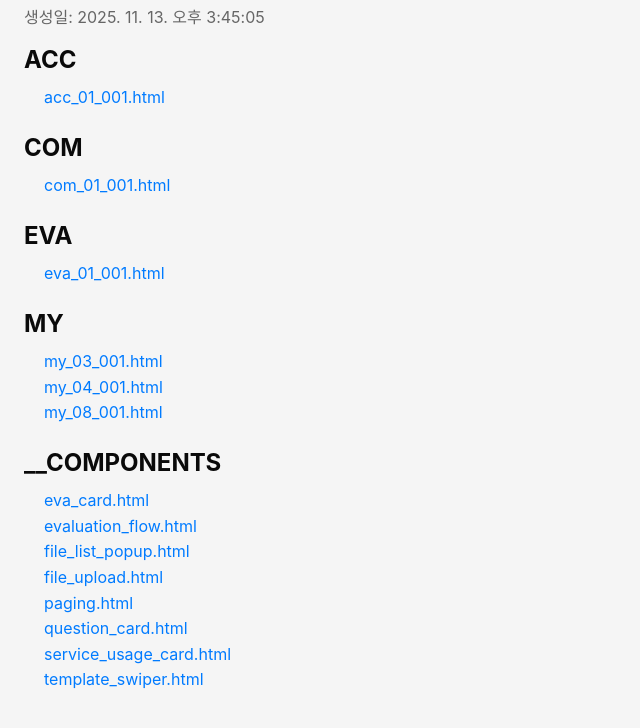
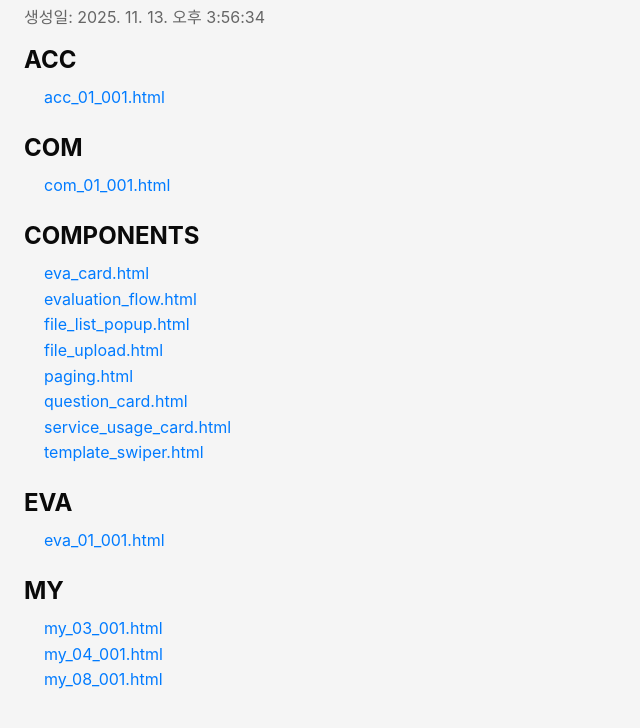
Before and after one commit to Pyo-hogeun/stich, a website: page pages/index.html in a window 1280 px wide. Shown: the part 78-806 px from the top of the page, without its empty margins (0-640 px from the left). Drawn offline with Linux system fonts and the light colour scheme.

Commit message:
refact : 폴더명

```diff
--- a/pages/index.html
+++ b/pages/index.html
@@ -17,5 +17,5 @@
 </head>
 <body>
   <h1>STICH HTML 파일 목록</h1>
-  <div style="color:#666;margin-bottom:10px;">생성일: 2025. 11. 13. 오후 3:45:05</div>
-<section class="category"><h2>ACC</h2><ul><li><a href="./ACC/acc_01_001.html" target="_blank">acc_01_001.html</a></li></ul></section><section class="category"><h2>COM</h2><ul><li><a href="./COM/com_01_001.html" target="_blank">com_01_001.html</a></li></ul></section><section class="category"><h2>EVA</h2><ul><li><a href="./EVA/eva_01_001.html" target="_blank">eva_01_001.html</a></li></ul></section><section class="category"><h2>MY</h2><ul><li><a href="./MY/my_03_001.html" target="_blank">my_03_001.html</a></li><li><a href="./MY/my_04_001.html" target="_blank">my_04_001.html</a></li><li><a href="./MY/my_08_001.html" target="_blank">my_08_001.html</a></li></ul></section><section class="category"><h2>__COMPONENTS</h2><ul><li><a href="./__COMPONENTS/eva_card.html" target="_blank">eva_card.html</a></li><li><a href="./__COMPONENTS/evaluation_flow.html" target="_blank">evaluation_flow.html</a></li><li><a href="./__COMPONENTS/file_list_popup.html" target="_blank">file_list_popup.html</a></li><li><a href="./__COMPONENTS/file_upload.html" target="_blank">file_upload.html</a></li><li><a href="./__COMPONENTS/paging.html" target="_blank">paging.html</a></li><li><a href="./__COMPONENTS/question_card.html" target="_blank">question_card.html</a></li><li><a href="./__COMPONENTS/service_usage_card.html" target="_blank">service_usage_card.html</a></li><li><a href="./__COMPONENTS/template_swiper.html" target="_blank">template_swiper.html</a></li></ul></section></body></html>
+  <div style="color:#666;margin-bottom:10px;">생성일: 2025. 11. 13. 오후 3:56:34</div>
+<section class="category"><h2>ACC</h2><ul><li><a href="./ACC/acc_01_001.html" target="_blank">acc_01_001.html</a></li></ul></section><section class="category"><h2>COM</h2><ul><li><a href="./COM/com_01_001.html" target="_blank">com_01_001.html</a></li></ul></section><section class="category"><h2>COMPONENTS</h2><ul><li><a href="./COMPONENTS/eva_card.html" target="_blank">eva_card.html</a></li><li><a href="./COMPONENTS/evaluation_flow.html" target="_blank">evaluation_flow.html</a></li><li><a href="./COMPONENTS/file_list_popup.html" target="_blank">file_list_popup.html</a></li><li><a href="./COMPONENTS/file_upload.html" target="_blank">file_upload.html</a></li><li><a href="./COMPONENTS/paging.html" target="_blank">paging.html</a></li><li><a href="./COMPONENTS/question_card.html" target="_blank">question_card.html</a></li><li><a href="./COMPONENTS/service_usage_card.html" target="_blank">service_usage_card.html</a></li><li><a href="./COMPONENTS/template_swiper.html" target="_blank">template_swiper.html</a></li></ul></section><section class="category"><h2>EVA</h2><ul><li><a href="./EVA/eva_01_001.html" target="_blank">eva_01_001.html</a></li></ul></section><section class="category"><h2>MY</h2><ul><li><a href="./MY/my_03_001.html" target="_blank">my_03_001.html</a></li><li><a href="./MY/my_04_001.html" target="_blank">my_04_001.html</a></li><li><a href="./MY/my_08_001.html" target="_blank">my_08_001.html</a></li></ul></section></body></html>
```
